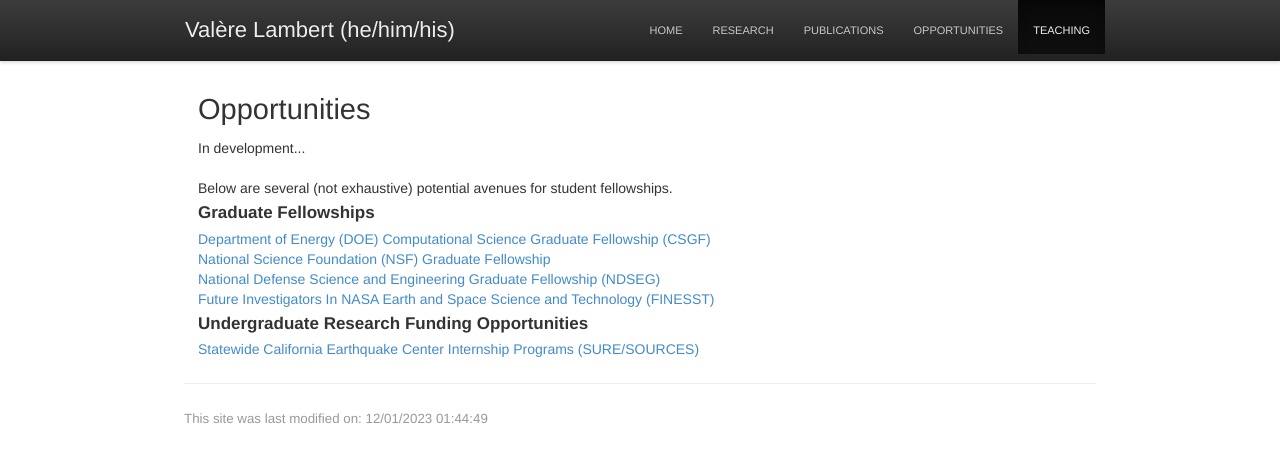
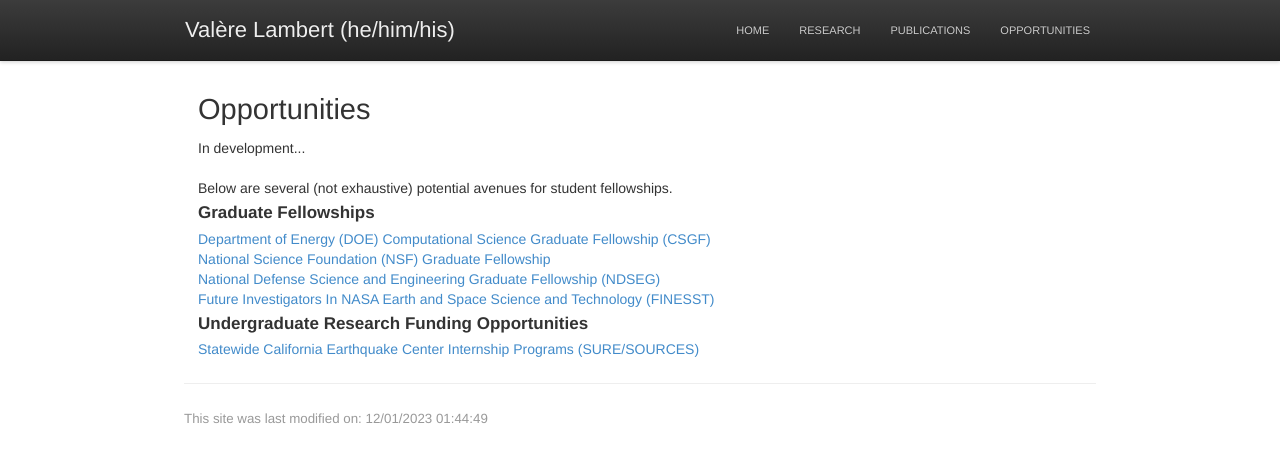
Before and after one commit to vlambert/vlambert.github.io, a plain HTML site: page prospect.html in a window 1280 px wide. Drawn offline with Linux system fonts and the light colour scheme.

Commit message:
opportunities:

```diff
--- a/prospect.html
+++ b/prospect.html
@@ -54,7 +54,7 @@
                 <li><a href="research.html">Research</a></li>
                 <li><a href="publications.html">Publications</a></li>
 		<li><a href="prospect.html">Opportunities</a></li>
-		<li class="active"><a href="teaching.html">Teaching</a><li>
+<!--		<li class="active"><a href="teaching.html">Teaching</a><li> -->
              </ul>
 
           </div><!-- /.nav-collapse -->
```
